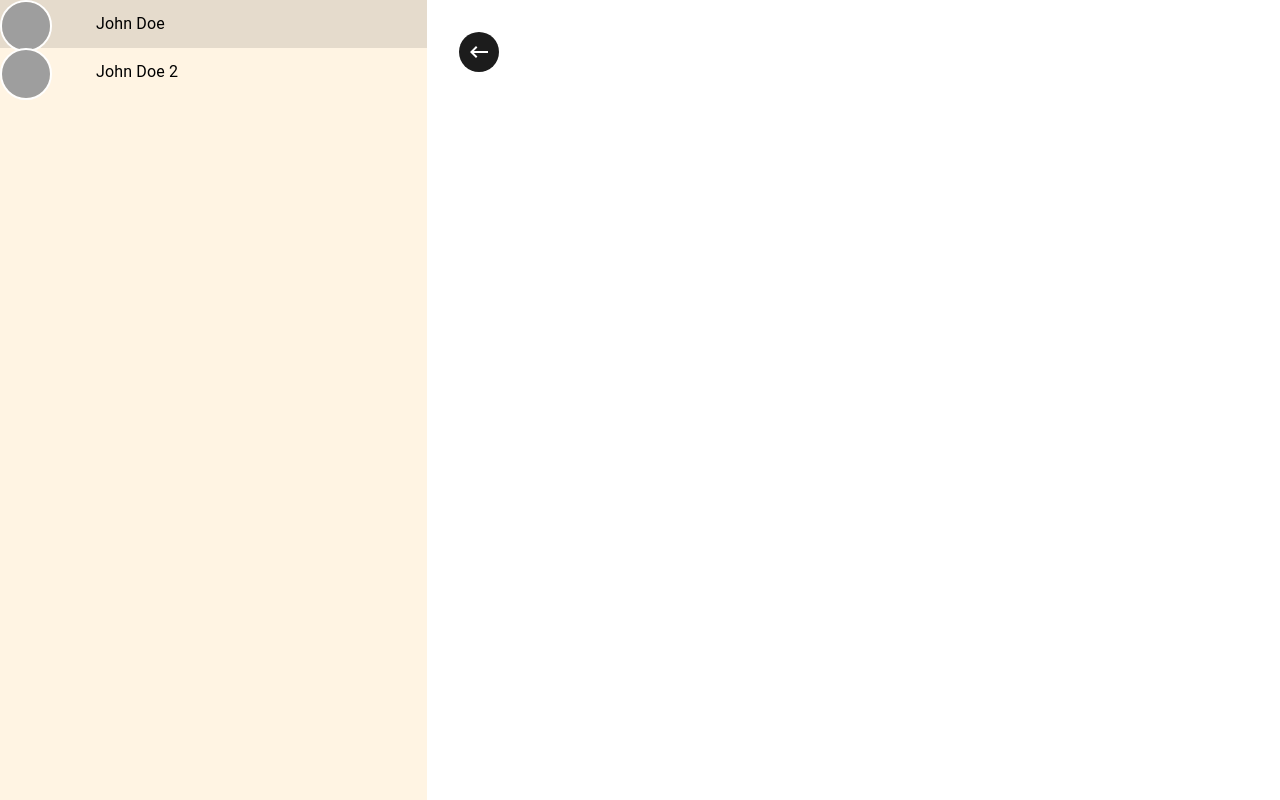
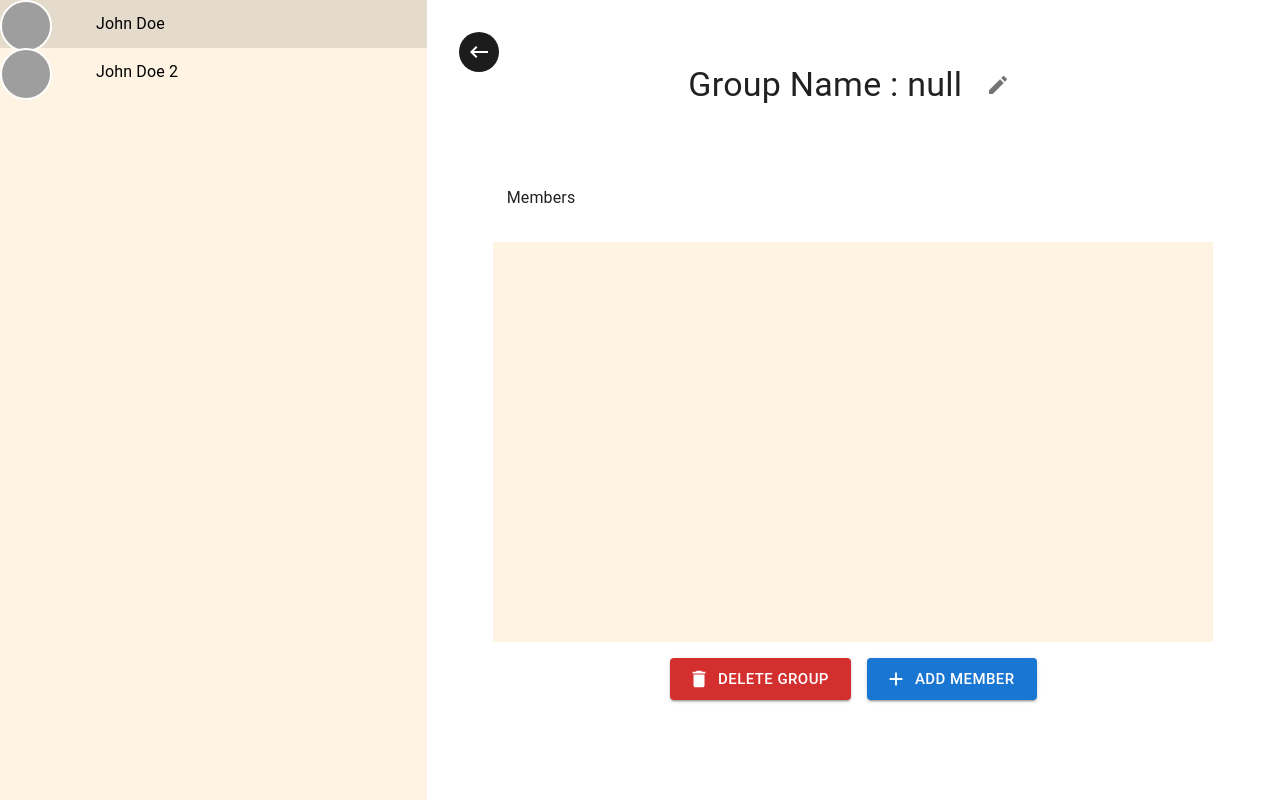
Before and after one commit to ayyush08/CuraChat, a React (Vite) app in the folder client/: page /groups in a window 1280 px wide. Built offline with nearby package versions, Linux system fonts and the light colour scheme; grey boxes are pictures that could not be loaded.

Commit message:
Refactor Groups page structure and add components to edit group name and delete group

```diff
--- /dev/null
+++ b/client/src/components/dialogs/ConfirmDeleteDialog.jsx
@@ -0,0 +1,24 @@
+import { Button, Dialog, DialogActions, DialogContent, DialogTitle } from "@mui/material";
+import React from "react";
+
+const ConfirmDeleteDialog = ({ open, handleClose, deleteHandler }) => {
+    return (
+        <Dialog open={open} onClose={handleClose} >
+            <DialogTitle>Confirm Deletion</DialogTitle>
+
+            <DialogContent>
+                Are you sure you want to delete this group?
+            </DialogContent>
+            <DialogActions>
+                <Button onClick={handleClose} >
+                    No
+                </Button>
+                <Button onClick={deleteHandler} color="error">
+                    Yes
+                </Button>
+            </DialogActions>
+        </Dialog>
+    );
+};
+
+export default ConfirmDeleteDialog;
--- a/client/src/pages/Groups.jsx
+++ b/client/src/pages/Groups.jsx
@@ -1,18 +1,24 @@
-import { Box, Drawer, Grid, IconButton, Stack, Tooltip, Typography } from "@mui/material";
-import React, { memo, useState } from "react";
+import { Backdrop, Box, Button, Drawer, Grid, IconButton, Stack, TextField, Tooltip, Typography } from "@mui/material";
+import React, { lazy, memo, Suspense, useEffect, useState } from "react";
 import { lightOrange, matteBlack, orange } from "../constants/color";
-import { KeyboardBackspace as KeyboardBackspaceIcon,Menu as MenuIcon } from "@mui/icons-material";
-import {useNavigate,useSearchParams} from 'react-router-dom'
+import { Add as AddIcon, Delete as DeleteIcon, Done as DoneIcon, Edit as EditIcon, KeyboardBackspace as KeyboardBackspaceIcon, Menu as MenuIcon } from "@mui/icons-material";
+import { useNavigate, useSearchParams } from 'react-router-dom'
 import { Link } from "../components/styles/StyledComponents";
 import AvatarCard from "../components/shared/AvatarCard";
-import {sampleChats} from '../constants/sampleData'
+import { sampleChats } from '../constants/sampleData'
+
+const ConfirmDeleteDialog  = lazy(()=> import('../components/dialogs/ConfirmDeleteDialog'))
 const Groups = () => {
-  const chatId =  useSearchParams()[0].get('group');
+  const chatId = useSearchParams()[0].get('group');
   console.log(chatId);
 
   const navigate = useNavigate()
 
   const [isMobileMenuOpen, setIsMobileMenuOpen] = useState(false);
+  const [isEdit, setIsEdit] = useState(false);
+  const [confirmDeleteDialog, setConfirmDeleteDialog] = useState(false);
+  const [groupName, setGroupName] = useState('');
+  const [groupNameUpdatedValue, setGroupNameUpdatedValue] = useState('');
 
   const navigateBack = () => {
     navigate('/');
@@ -21,20 +27,49 @@ const Groups = () => {
     setIsMobileMenuOpen((prev) => !prev);
   }
   const handleMobileClose = () => setIsMobileMenuOpen(false);
+
+  const updateGroupName = () => {
+    setIsEdit(false);
+    console.log(groupNameUpdatedValue);
+
+  }
+
+const openConfirmDeleteHandler = () => {
+  setConfirmDeleteDialog(true);
+
+}
+
+const closeConfirmDeleteHandler = () => {
+  setConfirmDeleteDialog(false);
+}
+const openAddMemberHandler = () => {}
+const deleteHandler = () => {}
+  useEffect(() => {
+    setGroupName(`Group Name : ${chatId}`);
+    setGroupNameUpdatedValue(`Group Name : ${chatId}`);
+
+    return () => {
+      setGroupName('');
+      setGroupNameUpdatedValue('');
+      setIsEdit(false);
+    }
+  }, [chatId])
+
   const IconBtns =
     (
       <>
         <Box
           sx={{
-      display:{
+            display: {
               xs: 'block',
               sm: 'none',
-        position:'fixed',
+              position: 'fixed',
               right: '1rem',
               top: '1rem',
             }
           }}
         >
+
 
           <IconButton onClick={handleMobile}
           >
@@ -49,7 +84,7 @@ const Groups = () => {
               left: "2rem",
               bgcolor: matteBlack,
               color: 'white',
-          ":hover":{
+              ":hover": {
                 bgcolor: 'rgba(0,0,0,0.7)'
               }
             }}
@@ -60,6 +95,50 @@ const Groups = () => {
         </Tooltip>
       </>)
     ;
+
+  const GroupName = <Stack direction={'row'}
+    alignItems={'center'}
+    justifyContent={'center'}
+    spacing={'1rem'}
+    padding={'3rem'}
+  >
+    {
+      isEdit ? (<>
+        <TextField
+          value={groupNameUpdatedValue}
+          onChange={(e) => setGroupNameUpdatedValue(e.target.value)}
+        />
+        <IconButton onClick={updateGroupName}>
+          <DoneIcon />
+        </IconButton>
+
+      </>) : (<>
+        <Typography variant='h4'>{groupName}</Typography>
+        <IconButton onClick={() => setIsEdit(true)}>
+          <EditIcon />
+        </IconButton>
+      </>)
+    }
+  </Stack>
+
+
+  const ButtonGroup = <Stack
+    direction={{
+      sm: 'row',
+      xs:'column-reverse'
+    }}
+    spacing={'1rem'}
+    p={{
+      xs: '0',
+      sm: '1rem',
+      md: '1rem 4rem',
+    }}
+
+  >
+    <Button size="large" variant="contained" color="error" startIcon={<DeleteIcon/>} onClick={openConfirmDeleteHandler}  > Delete Group</Button>
+    <Button size="large" variant="contained" startIcon={<AddIcon/>}
+    onClick={openAddMemberHandler}  >Add Member</Button>
+  </Stack>
 
   return (
     <Grid container height={"100vh"}>
@@ -89,10 +168,51 @@ const Groups = () => {
         }}
       >
         {IconBtns}
+        {
+          groupName && <>
+            {GroupName}
+
+            <Typography
+              margin={'2rem'}
+              alignSelf={'flex-start'}
+              variant="body1"
+            >Members</Typography>
+
+            <Stack
+              maxWidth={'45rem'}
+              width={'100%'}
+              boxSizing={'border-box'}
+              padding={{
+                sm: '1rem',
+                xs: '0',
+                md: '1rem 4rem',
+              }}
+              spacing={'2rem'}
+              bgcolor={lightOrange}
+              height={'50vh'}
+              overflow={'auto'}
+            >
+              {/* Members */}
+
+            </Stack>
+
+            {
+              ButtonGroup
+            }
+          </>
+        }
       </Grid>
+
+        {
+          confirmDeleteDialog && <Suspense fallback={<Backdrop open/>}>
+            <ConfirmDeleteDialog open={confirmDeleteDialog} handleClose={closeConfirmDeleteHandler} deleteHandler={deleteHandler} />
+          </Suspense>
+        }
+
+
       <Drawer
         sx={{
-        display:{
+          display: {
             xs: 'block',
             sm: 'none'
           }
@@ -105,11 +225,11 @@ const Groups = () => {
 };
 
 
-const GroupList = ({w='100%', myGroups=[],chatId }) => (
+const GroupList = ({ w = '100%', myGroups = [], chatId }) => (
   <Stack width={w}>
     {
       myGroups.length > 0 ? (
-        myGroups.map((group)=><GroupListItem key={group._id} group={group} chatId={chatId}/>)
+        myGroups.map((group) => <GroupListItem key={group._id} group={group} chatId={chatId} />)
       ) : (
         <Typography> No groups</Typography>
       )
@@ -119,18 +239,18 @@ const GroupList = ({w='100%', myGroups=[],chatId }) => (
 
 
 
-const GroupListItem = memo(({group,chatId}) => {
+const GroupListItem = memo(({ group, chatId }) => {
   const {
     name,
     _id,
     avatar
   } = group;
 
-  return <Link to={`?group=${_id}`} onClick={e=>
-  {
-    if(chatId===_id){
+  return <Link to={`?group=${_id}`} onClick={e => {
+    if (chatId === _id) {
       e.preventDefault();
-  }}}>
+    }
+  }}>
     <Stack
       direction={'row'} spacing={'1rem'} alignItems={'center'} >
       <AvatarCard avatar={avatar} />
```
Lines whose indentation alone changed are shown as unchanged.
